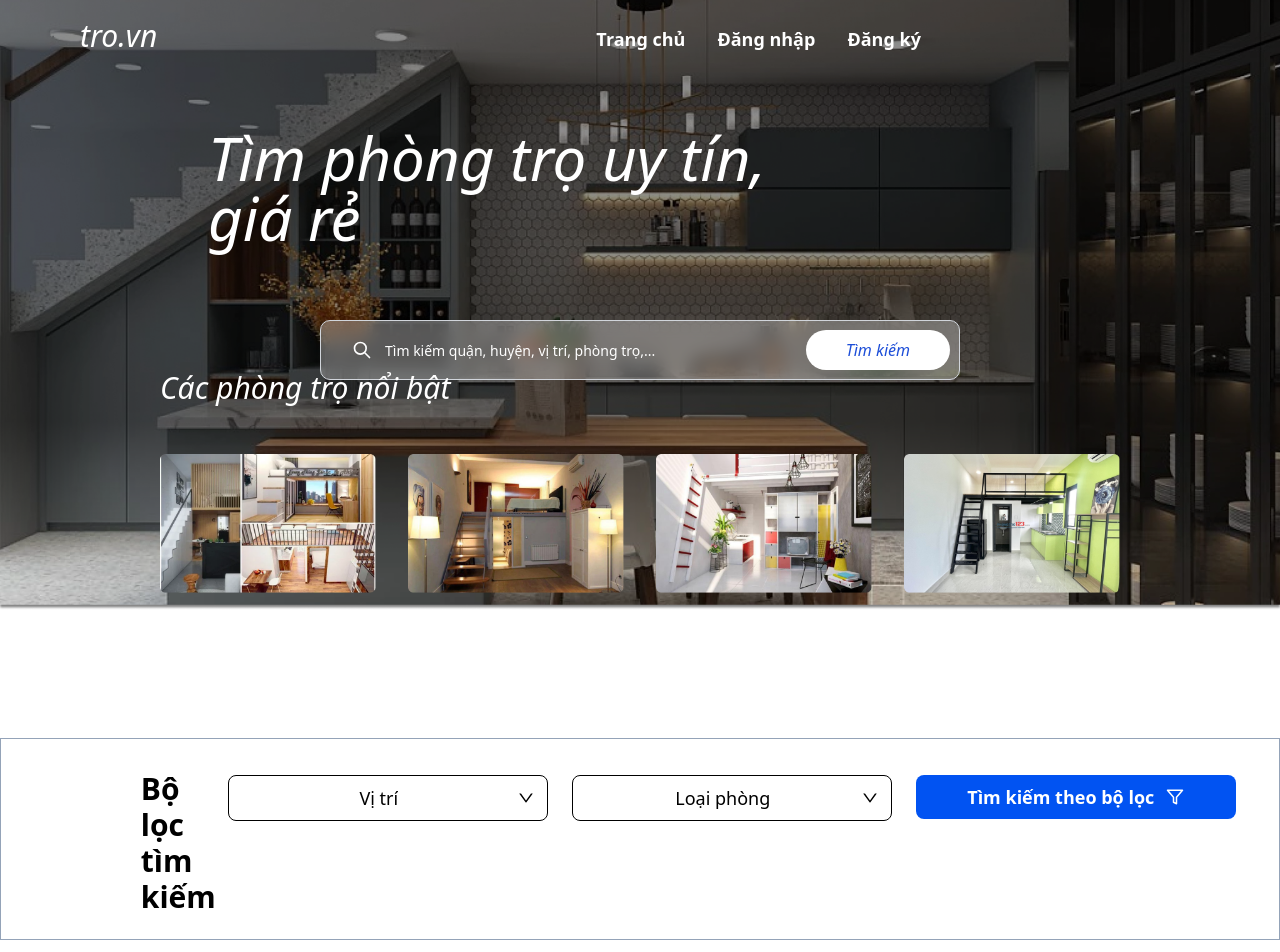
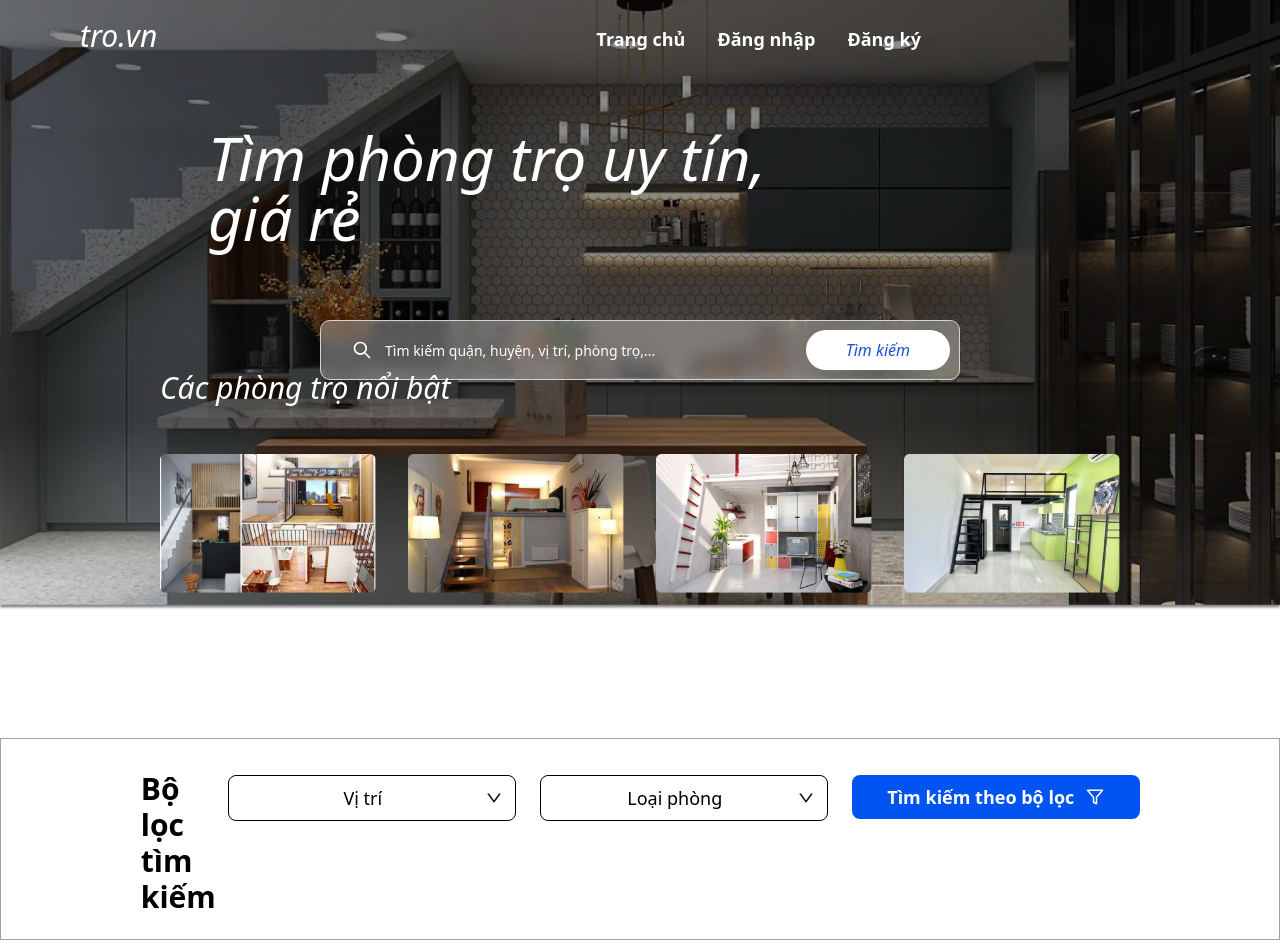
Before and after one commit to HHUUYYLLEE/Thue_tro_FE, a React (Vite) app: page / in a window 1280 px wide. Shown: the top 952 px of the page. Built offline with nearby package versions, Linux system fonts and the light colour scheme.

Commit message:
navFilter

```diff
--- a/src/components/Header/Header.jsx
+++ b/src/components/Header/Header.jsx
@@ -26,7 +26,7 @@ export default function Header() {
   return (
     <header
       className={`bg-transparent fixed flex top-0 w-full h-20 justify-between items-center transition duration-300 z-[999] ${
-        header ? 'bg-slate-800/70 backdrop-filter shadow-lg' : ''
+        header ? 'bg-slate-900/70 backdrop-filter shadow-lg' : ''
       }`}
     >
       <div className='pl-20 -mt-2 text-3xl text-white italic'>
--- a/src/components/NavFilter/NavFilter.jsx
+++ b/src/components/NavFilter/NavFilter.jsx
@@ -29,7 +29,7 @@ export default function NavFilter() {
         <div ref={refAddress} className='relative text-lg font-medium py-1 px-3'>
           <div
             onClick={openAddressMenu}
-            className='flex  hover:text-blue-400 justify-between items-center cursor-pointer border border-black min-w-[20rem] rounded-lg  py-2 px-3'
+            className='flex  hover:text-blue-400 justify-between items-center cursor-pointer border border-black min-w-[18rem] rounded-lg  py-2 px-3'
           >
             <div></div>
             <div className=''>
@@ -43,7 +43,7 @@ export default function NavFilter() {
         </div>
 
         <div className='relative text-lg font-medium py-1 px-3'>
-          <div className='flex text-lg font-medium hover:text-blue-400 justify-between items-center border cursor-pointer border-black min-w-[20rem] rounded-lg py-2 px-3'>
+          <div className='flex text-lg font-medium hover:text-blue-400 justify-between items-center border cursor-pointer border-black min-w-[18rem] rounded-lg py-2 px-3'>
             <div></div>
             <div className=''>
               <p className='line-clamp-1 max-w-[10rem]'>Loại phòng</p>
@@ -54,7 +54,7 @@ export default function NavFilter() {
           </div>
         </div>
         <div className='relative text-lg font-medium py-1 px-3'>
-          <div className='flex items-center bg-[#0153F2] min-w-[20rem] text-white cursor-pointer hover:bg-sky-600 font-semibold rounded-lg px-5 py-2 mr-3'>
+          <div className='flex items-center bg-[#0153F2] min-w-[18rem] text-white cursor-pointer hover:bg-sky-600 font-semibold rounded-lg px-5 py-2 mr-3'>
             <div className='flex text-lg justify-center items-center w-full'>
               <div className='mr-3'>Tìm kiếm theo bộ lọc</div>
               <div className='text-lg'>
--- a/src/components/PopUpAddress/PopUpAddress.jsx
+++ b/src/components/PopUpAddress/PopUpAddress.jsx
@@ -15,7 +15,7 @@ export default function PopUpAddress({ setAddressMenu }) {
   // console.log(districts)
   return (
     <div className='absolute top-[3.5rem] right-2 z-50'>
-      <div className='z-50 bg-white divide-y h-[18rem] overflow-y-auto example divide-gray-100 border border-black shadow min-w-[20rem] '>
+      <div className='z-50 bg-white divide-y h-[18rem] overflow-y-auto example divide-gray-100 border border-black shadow min-w-[18rem] '>
         <ul className=''>
           {districts &&
             districts.map((district) => {
--- a/src/components/PopUpAddress/SubPopUpAddress/SubPopUpAddress.jsx
+++ b/src/components/PopUpAddress/SubPopUpAddress/SubPopUpAddress.jsx
@@ -20,7 +20,7 @@ export default function SubPopUpAddress({ id, hideAll }) {
   console.log(wards)
   return (
     <div className='absolute fix_hover top-0 right-[-102%]'>
-      <div className='z-50 bg-white divide-y h-[18rem] overflow-y-auto example divide-gray-100 border border-black shadow min-w-[20rem] '>
+      <div className='z-50 bg-white divide-y h-[18rem] overflow-y-auto example divide-gray-100 border border-black shadow min-w-[18rem] '>
         <ul className=''>
           {wards &&
             wards.map((ward) => {
```
